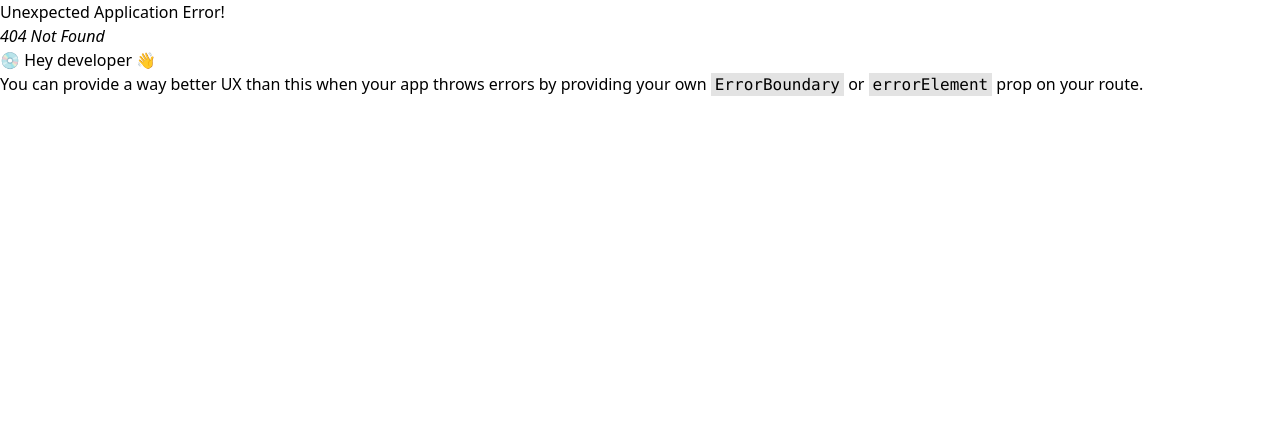
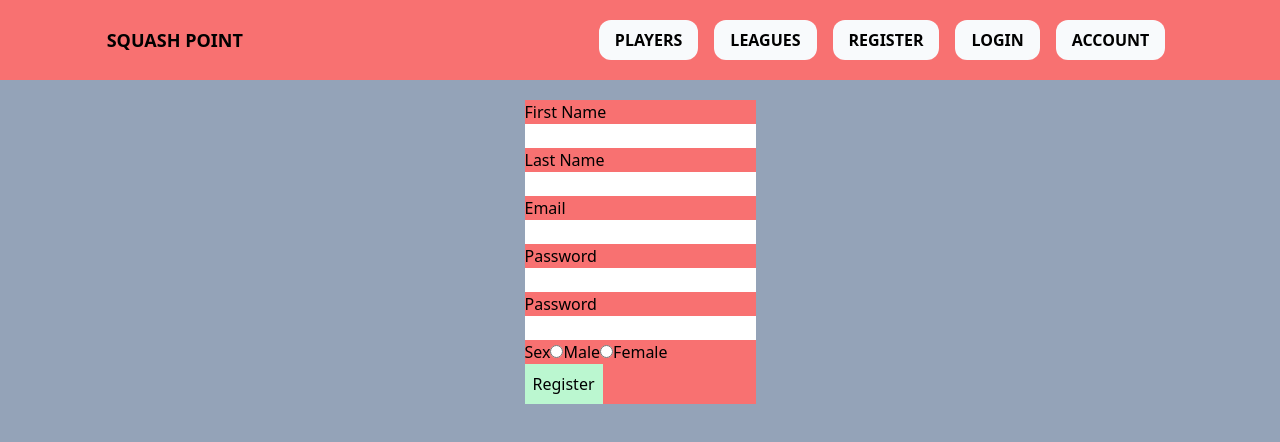
Before and after one commit to niemiecjakub/squash-point-front, a React (Create React App) app: page /register in a window 1280 px wide. Before the commit this address had no page. Shown: the top 442 px of the page. Built offline with nearby package versions, Linux system fonts and the light colour scheme.

Commit message:
login/register page

```diff
--- a/src/Components/Navbar/Navbar.tsx
+++ b/src/Components/Navbar/Navbar.tsx
@@ -15,12 +15,16 @@ const Navbar = (props: Props) => {
         <button className="font-bold bg-slate-50 mx-2 px-4 py-2 rounded-xl">
           LEAGUES
         </button>
-        <button className="font-bold bg-slate-50 mx-2 px-4 py-2 rounded-xl">
-          REGISTER
-        </button>
+        <Link to="register">
+          <button className="font-bold bg-slate-50 mx-2 px-4 py-2 rounded-xl">
+            REGISTER
+          </button>
+        </Link>
+        <Link to="login">
         <button className="font-bold bg-slate-50 mx-2 px-4 py-2 rounded-xl">
           LOGIN
         </button>
+        </Link>
         <button className="font-bold bg-slate-50 mx-2 px-4 py-2 rounded-xl">
           ACCOUNT
         </button>
--- a/src/Components/NewPlayerForm/NewPlayerForm.tsx
+++ /dev/null
@@ -1,84 +0,0 @@
-import axios from "axios";
-import React, { useState } from "react";
-import { SignUpFormState } from "../../squashpoint";
-
-
-interface Props {
-  className?: string;
-}
-
-const NewPlayerForm: React.FC<Props> = ({ className }: Props): JSX.Element => {
-  const [formData, setFormData] = useState<SignUpFormState>({
-    firstName: "",
-    lastName: "",
-    email: "",
-    sex: "",
-  });
-
-  const handleChange = (e: React.ChangeEvent<HTMLInputElement>) => {
-    e.preventDefault();
-    const { name, value } = e.target;
-    setFormData((prevData) => ({ ...prevData, [name]: value }));
-  };
-
-  const handleSubmit = async (e: React.ChangeEvent<HTMLFormElement>) => {
-    try {
-      const { firstName, lastName, email, sex } = formData;
-      const response = await axios.post("/Player", null, {
-        params: {
-          firstName,
-          lastName,
-          email,
-          sex,
-        },
-      });
-      console.log(response);
-    } catch (error) {
-      console.error(error);
-    }
-  };
-
-  return (
-    <form onSubmit={handleSubmit} className={`bg-red-400 ${className}`}>
-      <div>
-        <label htmlFor="firstName">First Name</label>
-        <br />
-        <input
-          name="firstName"
-          onChange={handleChange}
-          value={formData.firstName}
-        />
-        <br />
-      </div>
-
-      <div>
-        <label htmlFor="lastName">Last Name</label>
-        <br />
-        <input
-          name="lastName"
-          onChange={handleChange}
-          value={formData.lastName}
-        />
-        <br />
-      </div>
-
-      <div>
-        <label htmlFor="email">Email</label>
-        <br />
-        <input name="email" onChange={handleChange} value={formData.email} />
-        <br />
-      </div>
-
-      <div>
-        <label htmlFor="sex">Sex</label>
-        <br />
-        <input name="sex" onChange={handleChange} value={formData.sex} />
-        <br />
-      </div>
-
-      <button className="bg-green-200 p-2">Add player</button>
-    </form>
-  );
-};
-
-export default NewPlayerForm;
--- a/src/Pages/HomePage/HomePage.tsx
+++ b/src/Pages/HomePage/HomePage.tsx
@@ -1,6 +1,5 @@
 import React, { useEffect, useState } from "react";
 import { TableColumn } from "react-data-table-component";
-import NewPlayerForm from "../../Components/NewPlayerForm/NewPlayerForm";
 import { useAxiosFetch } from "../../Hooks/useAxiosFetch";
 import { GameProfile, LeagueGameProfile, LeagueProfile, PlayerProfile } from "../../squashpoint";
 import { useNavigate } from "react-router";
@@ -129,7 +128,6 @@ const HomePage: React.FC = () => {
           data={games}
           onRowClicked={handleGameClick}
         />
-        <NewPlayerForm className="w-1/2 mx-2"/>
       </div>
     </>
   );
--- /dev/null
+++ b/src/Pages/LoginPage/LoginPage.tsx
@@ -0,0 +1,56 @@
+import React, { useState } from "react";
+import { LoginFormState } from "../../squashpoint";
+import axios from "axios";
+
+
+const LoginPage = () : JSX.Element  => {
+  const [formData, setFormData] = useState<LoginFormState>({
+    email: "",
+    password: "",
+  });
+
+  const handleChange = (e: React.ChangeEvent<HTMLInputElement>) => {
+    e.preventDefault();
+    const { name, value } = e.target;
+    setFormData((prevData) => ({ ...prevData, [name]: value }));
+  };
+
+  const handleSubmit = async (e: React.ChangeEvent<HTMLFormElement>) => {
+    e.preventDefault();
+    try {
+      const {data: {token}} = await axios.post("/Account/login", formData);
+      console.log(token);
+    } catch (error) {
+      console.error(error);
+      console.error("something wrpong");
+    }
+  };
+
+  return (
+    <div className="flex flex-col items-center">
+      <form onSubmit={handleSubmit} className="bg-red-400">
+      <div>
+        <label htmlFor="email">Email</label>
+        <br />
+        <input
+          name="email"
+          onChange={handleChange}
+          value={formData.email}
+        />
+        <br />
+      </div>
+
+      <div>
+        <label htmlFor="password">Password</label>
+        <br />
+        <input name="password" type="password" onChange={handleChange} value={formData.password} />
+        <br />
+      </div>
+
+      <button className="bg-green-200 p-2">Login</button>
+    </form>
+    </div>
+  );
+};
+
+export default LoginPage;
--- /dev/null
+++ b/src/Pages/RegisterPage/RegisterPage.tsx
@@ -0,0 +1,119 @@
+import axios from "axios";
+import React, { useState } from "react";
+import { RegisterFormState } from "../../squashpoint";
+
+type Props = {};
+
+const RegisterPage = (props: Props) => {
+  const [formData, setFormData] = useState<RegisterFormState>({
+    firstName: "",
+    lastName: "",
+    email: "",
+    sex: "",
+    password: "",
+    repeatPassword: "",
+  });
+
+  const handleChange = (e: React.ChangeEvent<HTMLInputElement>) => {
+    const { name, value } = e.target;
+    setFormData((prevData) => ({ ...prevData, [name]: value }));
+  };
+
+  const handleSubmit = async (e: React.ChangeEvent<HTMLFormElement>) => {
+    e.preventDefault();
+    try {
+      const response = await axios.post("/Account/register", formData);
+      console.log(response);
+    } catch (error) {
+      console.error(error);
+    }
+  };
+
+  return (
+    <div className="flex flex-col items-center">
+      <form onSubmit={handleSubmit} className="bg-red-400">
+        <div>
+          <label htmlFor="firstName">First Name</label>
+          <br />
+          <input
+            name="firstName"
+            onChange={handleChange}
+            value={formData.firstName}
+          />
+          <br />
+        </div>
+
+        <div>
+          <label htmlFor="lastName">Last Name</label>
+          <br />
+          <input
+            name="lastName"
+            onChange={handleChange}
+            value={formData.lastName}
+          />
+          <br />
+        </div>
+
+        <div>
+          <label htmlFor="email">Email</label>
+          <br />
+          <input name="email" onChange={handleChange} value={formData.email} />
+          <br />
+        </div>
+
+        <div>
+          <label htmlFor="password">Password</label>
+          <br />
+          <input
+            name="password"
+            type="password"
+            onChange={handleChange}
+            value={formData.password}
+          />
+          <br />
+        </div>
+
+        <div>
+          <label htmlFor="repeatPassword">Password</label>
+          <br />
+          <input
+            name="repeatPassword"
+            type="password"
+            onChange={handleChange}
+            value={formData.repeatPassword}
+          />
+          <br />
+        </div>
+
+        <div>
+          <label htmlFor="sex">Sex</label>
+          <label>
+            <input
+              name="sex"
+              type="radio"
+              value="male"
+              checked={formData.sex === "male"}
+              onChange={handleChange}
+            />
+            Male
+          </label>
+
+          <label>
+            <input
+              name="sex"
+              type="radio"
+              value="female"
+              checked={formData.sex === "female"}
+              onChange={handleChange}
+            />
+            Female
+          </label>
+        </div>
+
+        <button className="bg-green-200 p-2">Register</button>
+      </form>
+    </div>
+  );
+};
+
+export default RegisterPage;
--- a/src/Routes/Routes.tsx
+++ b/src/Routes/Routes.tsx
@@ -4,6 +4,8 @@ import HomePage from "../Pages/HomePage/HomePage";
 import LeaguePage from "../Pages/LeaguePage/LeaguePage";
 import PlayerPage from "../Pages/PlayerPage/PlayerPage";
 import GamePage from "../Pages/GamePage/GamePage";
+import LoginPage from "../Pages/LoginPage/LoginPage";
+import RegisterPage from "../Pages/RegisterPage/RegisterPage";
 
 export const router = createBrowserRouter([
   {
@@ -11,6 +13,8 @@ export const router = createBrowserRouter([
     element: <App />,
     children: [
       { path: "", element: <HomePage /> },
+      { path: "login", element: <LoginPage /> },
+      { path: "register", element: <RegisterPage /> },
       { path: "league/:id", element: <LeaguePage /> },
       { path: "player/:id", element: <PlayerPage /> },
       { path: "game/:id", element: <GamePage /> },
```
Also changed, not shown: src/squashpoint.d.ts (+9 -1 lines).
